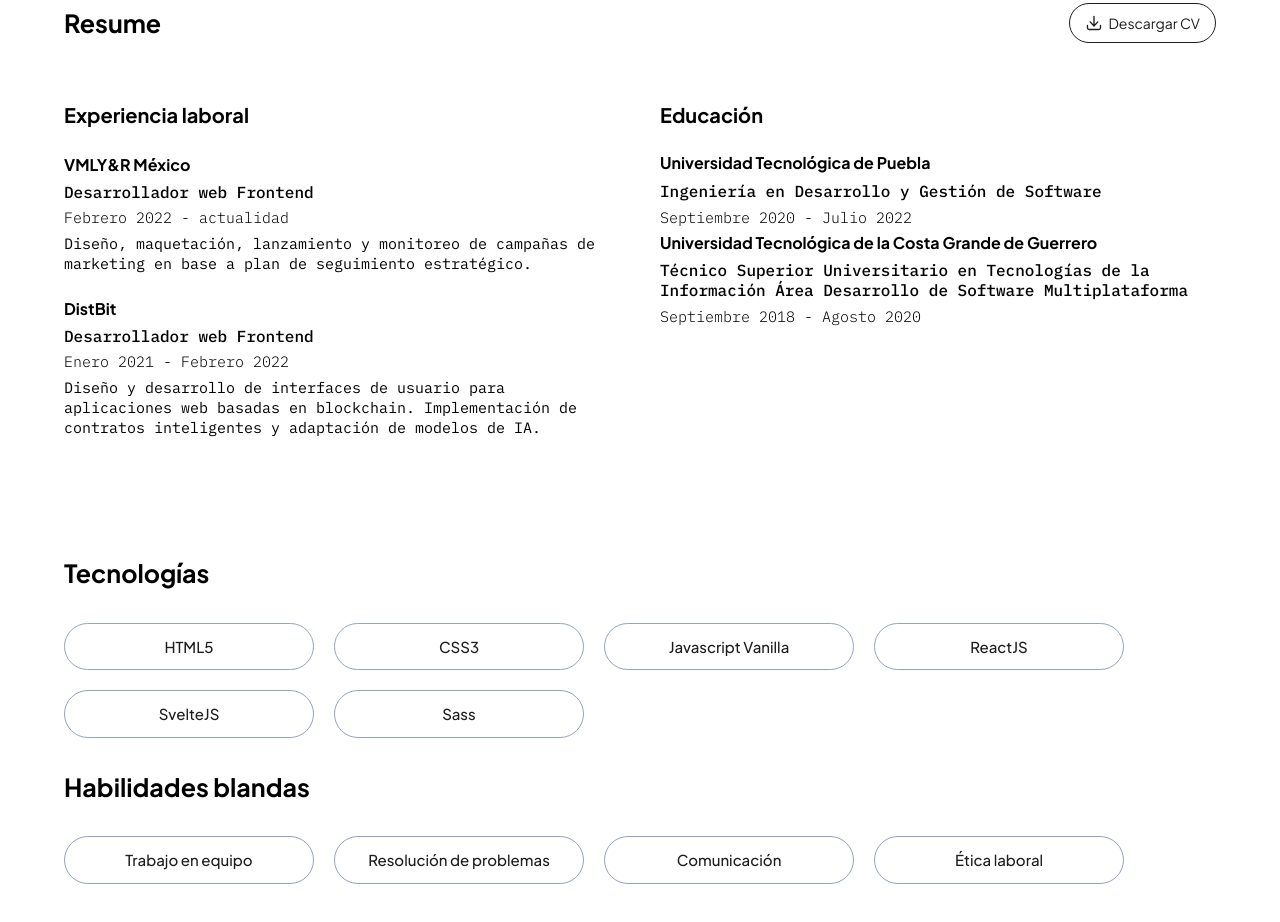
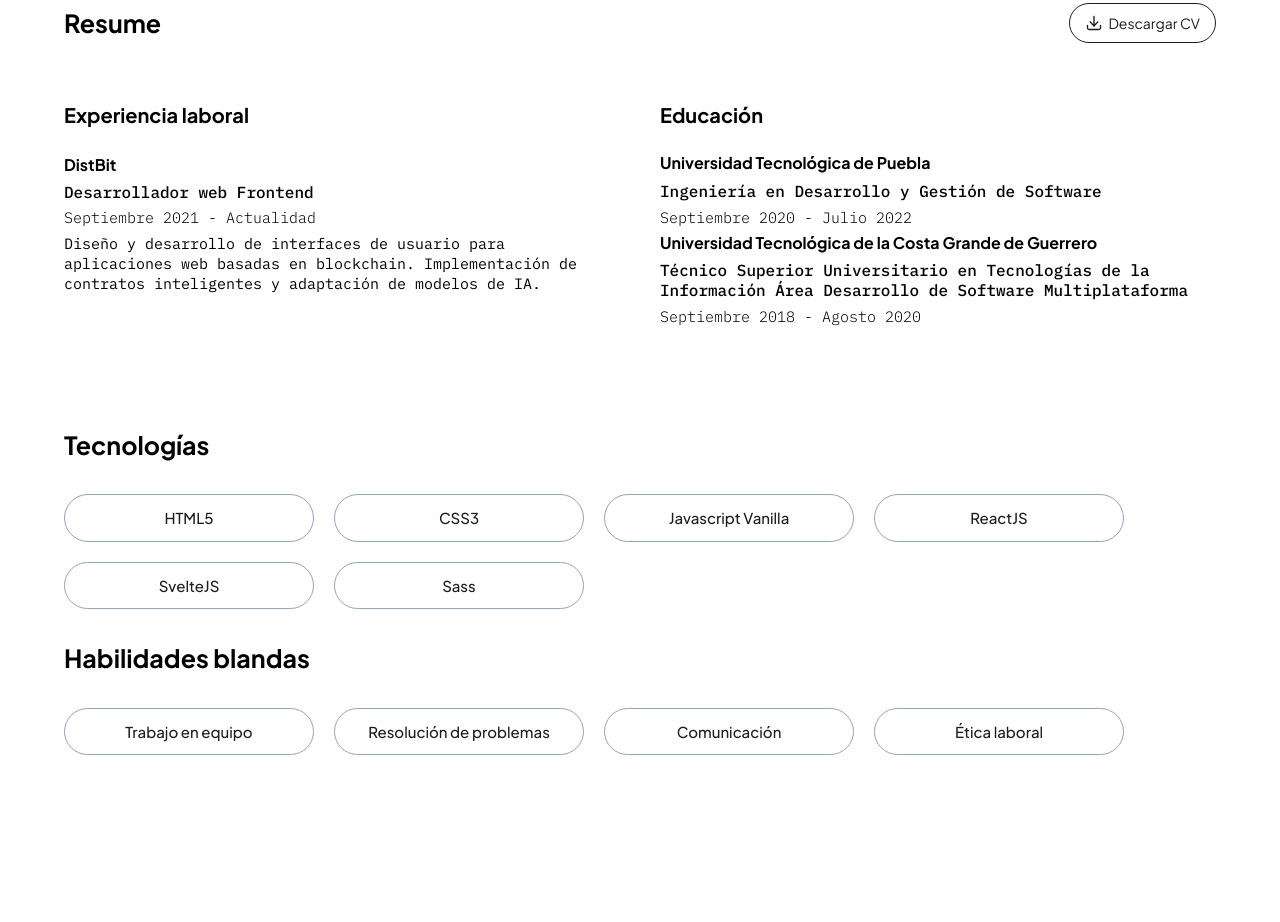
Before and after one commit to romanisidor/portfolio-roman-isidor, a plain HTML site: page index.html in a window 1280 px wide. Shown: the part 2649-3571 px from the top of the page. Drawn offline with Linux system fonts and the light colour scheme.

Commit message:
update distbit information

```diff
--- a/index.html
+++ b/index.html
@@ -200,7 +200,7 @@
     <section class="resume">
         <div class="resume__title">
             <h2>Resume</h2>
-            <a class="resume__title-btn" href="docs/cv-roman-isidor-esp.pdf" download>
+            <a class="resume__title-btn" href="/">
                 <svg xmlns="http://www.w3.org/2000/svg" viewBox="0 0 20 20" fill="currentColor">
                 <path d="M10.75 2.75a.75.75 0 00-1.5 0v8.614L6.295 8.235a.75.75 0 10-1.09 1.03l4.25 4.5a.75.75 0 001.09 0l4.25-4.5a.75.75 0 00-1.09-1.03l-2.955 3.129V2.75z" />
                 <path d="M3.5 12.75a.75.75 0 00-1.5 0v2.5A2.75 2.75 0 004.75 18h10.5A2.75 2.75 0 0018 15.25v-2.5a.75.75 0 00-1.5 0v2.5c0 .69-.56 1.25-1.25 1.25H4.75c-.69 0-1.25-.56-1.25-1.25v-2.5z" />
@@ -211,16 +211,16 @@
         <div class="resume__information">
             <div class="resume__information-work">
                 <h3 class="resume__information-title">Experiencia laboral</h3>
-                <dl class="resume__information-work-experience no-margin">
+                <!-- <dl class="resume__information-work-experience no-margin">
                     <dt><a href="https://www.linkedin.com/company/vmlyr/mycompany/" target="_blank" rel="noopener noreferrer">VMLY&R México</a></dt>
                     <dd class="no-margin role">Desarrollador web Frontend</dd>
                     <dd class="no-margin period">Febrero 2022 - actualidad</dd>
                     <dd class="no-margin description">Diseño, maquetación, lanzamiento y monitoreo de campañas de marketing en base a plan de seguimiento estratégico.</dd>
-                </dl>
+                </dl> -->
                 <dl class="resume__information-work-experience">
                     <dt><a href="https://www.linkedin.com/company/distbit/" target="_blank" rel="noopener noreferrer">DistBit</a></dt>
                     <dd class="no-margin role">Desarrollador web Frontend</dd>
-                    <dd class="no-margin period">Enero 2021 - Febrero 2022</dd>
+                    <dd class="no-margin period">Septiembre 2021 - Actualidad</dd>
                     <dd class="no-margin description">Diseño y desarrollo de interfaces de usuario para aplicaciones web basadas en blockchain. Implementación de contratos inteligentes y adaptación de modelos de IA.</dd>
                 </dl>
             </div>
```
